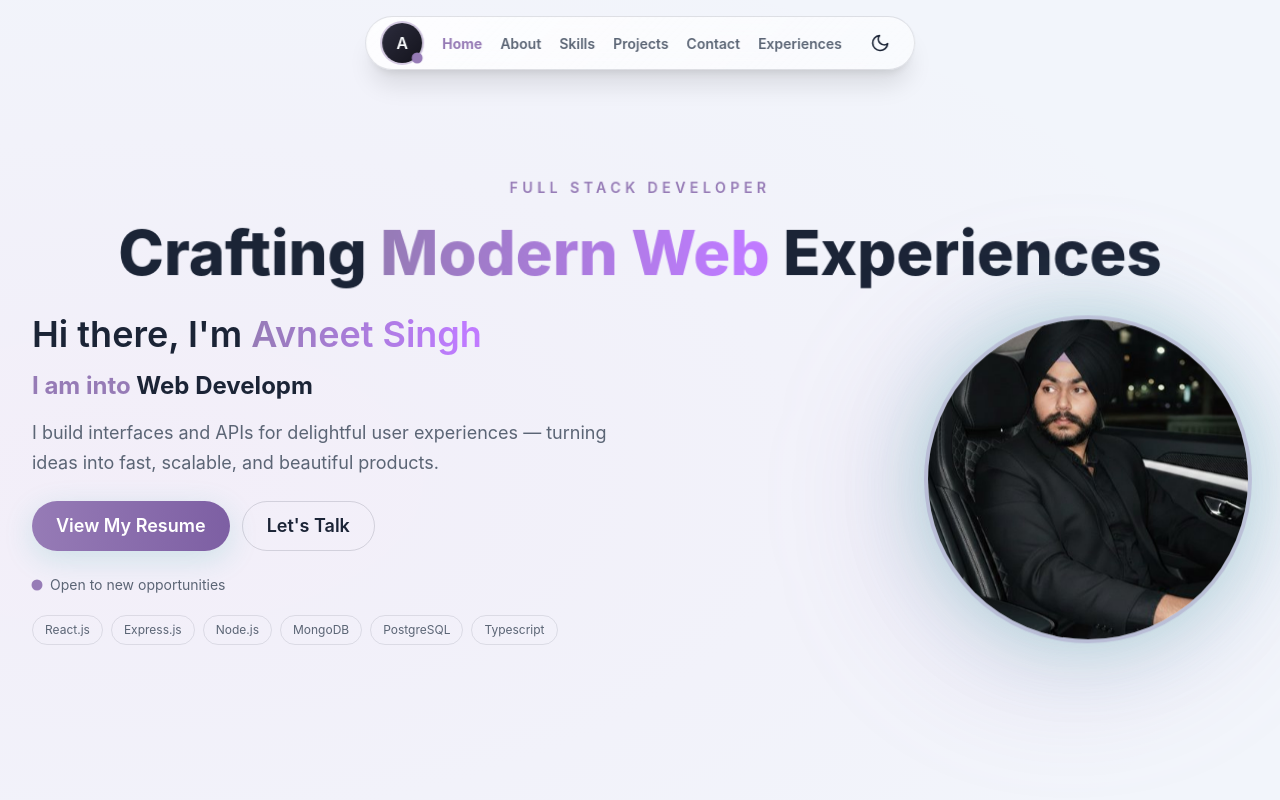
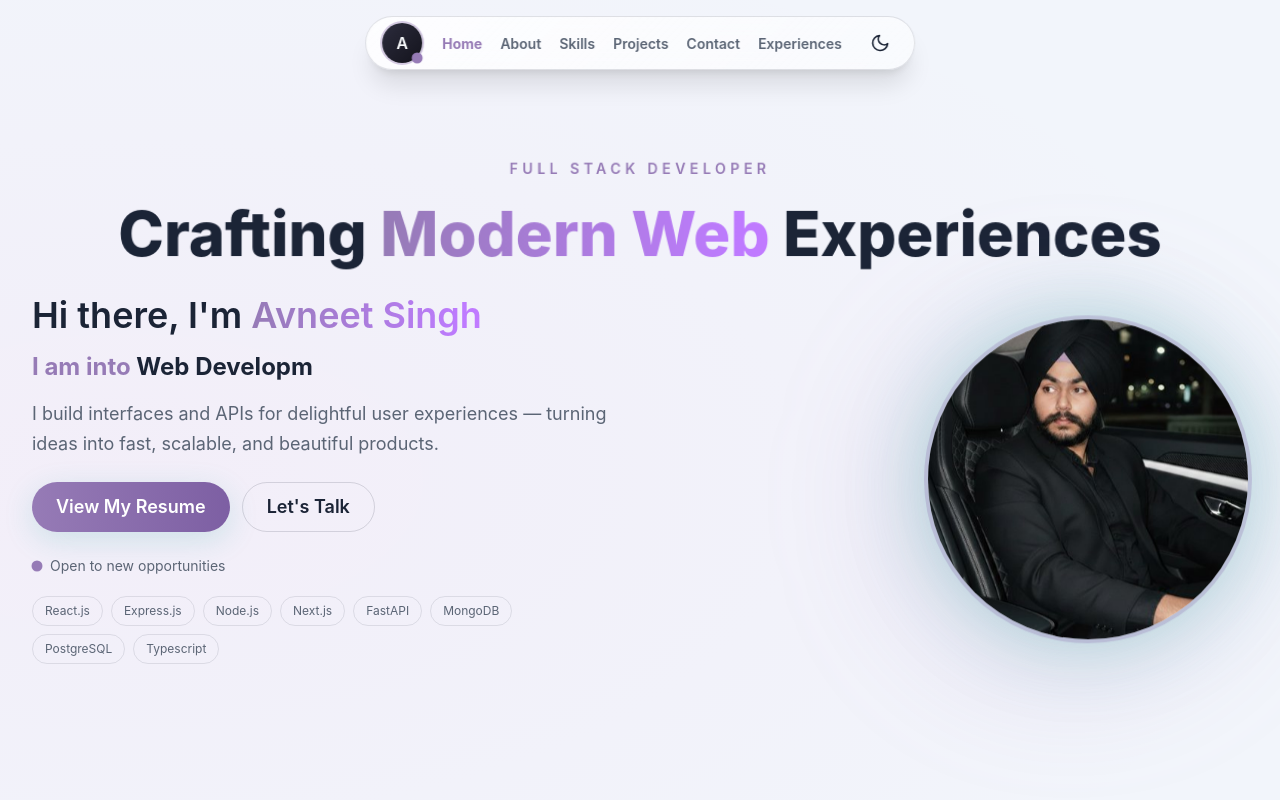
Before and after one commit to avneetsingh91/Personal-Portfolio, a React (Vite) app: page / in a window 1280 px wide. Shown: the top 800 px of the page. Built offline with nearby package versions, Linux system fonts and the light colour scheme.

Commit message:
Added more tech on home page

```diff
--- a/src/components/Main.jsx
+++ b/src/components/Main.jsx
@@ -99,7 +99,7 @@ const Main = () => {
             </div>
 
             <div className="mt-5 flex flex-wrap gap-2 justify-center lg:justify-start">
-              {["React.js", "Express.js", "Node.js", "MongoDB", "PostgreSQL","Typescript" ].map((chip) => (
+              {["React.js", "Express.js", "Node.js", "Next.js", "FastAPI" ,"MongoDB", "PostgreSQL","Typescript" ].map((chip) => (
                 <span
                   key={chip}
                   className="text-xs px-3 py-1.5 rounded-full border border-white/10 text-muted"
```
